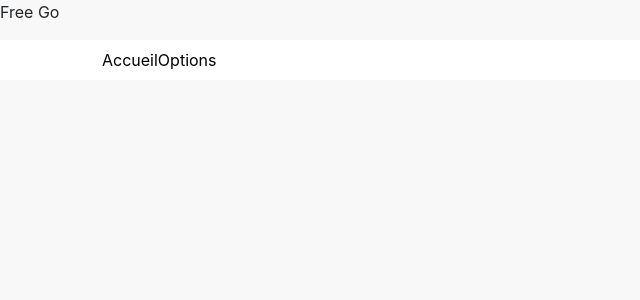
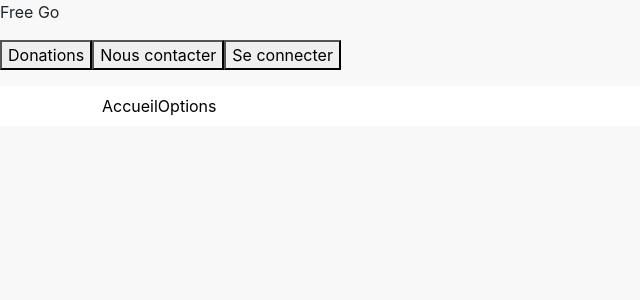
Before and after one commit to HE-Arc/FreeGo2, a Vue app in the folder frontend/vueapp/: page /options in a window 1280 px wide. Shown: the top 300 px of the page, without its empty margins (0-640 px from the left). Built offline with nearby package versions, Linux system fonts and the light colour scheme.

Commit message:
Add login and logout buttons to options vue

```diff
--- /dev/null
+++ b/frontend/vueapp/src/components/OptionsMenu.vue
@@ -0,0 +1,25 @@
+<template>
+  <div class="options-menu">
+    <p>
+      <router-link :to = "{ name:'Donations' }" tag="button" exact>Donations</router-link>
+      <router-link :to = "{ name:'ContactUs' }" tag="button" exact>Nous contacter</router-link>
+      <router-link :to = "{ name:'ManageFridge' }" tag="button" v-if="accessToken!=null" exact>Gérer mon Free Go</router-link>
+      <!-- TODO: ManageFridge should only be available to Manager role -->
+      <router-link :to = "{ name:'login' }" tag="button" v-if="accessToken==null" exact>Se connecter</router-link>
+      <router-link :to = "{ name:'logout' }" tag="button" v-else exact>Se déconnecter</router-link>
+    </p>
+  </div>
+</template>
+
+<script>
+  import { mapState } from 'vuex'
+
+  export default {
+    name: 'OptionsMenu',
+    computed: mapState(['accessToken']),
+  }
+</script>
+
+<style scoped>
+
+</style>
--- a/frontend/vueapp/src/views/Login.vue
+++ b/frontend/vueapp/src/views/Login.vue
@@ -2,7 +2,7 @@
   <div class="container text-dark">
     <div class="row justify-content-md-center">
       <div class="col-md-5 p-3 login justify-content-md-center">
-        <h1 class="h3 mb-3 font-weight-normal text-center">S'enregistrer</h1>
+        <h1 class="h3 mb-3 font-weight-normal text-center">Se connecter</h1>
         <p v-if="incorrectAuth">Nom d'utilisateur ou mot de passe incorrect - veuillez réessayer</p>
         <form v-on:submit.prevent="login">
           <div class="form-group">
--- a/frontend/vueapp/src/views/Options.vue
+++ b/frontend/vueapp/src/views/Options.vue
@@ -1,6 +1,7 @@
 <template>
   <div class="options">
     <Head></Head>
+    <OptionsMenu></OptionsMenu>
     <Navbar></Navbar>
   </div>
 </template>
@@ -8,17 +9,13 @@
 <script>
   import Navbar from '../components/Navbar'
   import Head from '../components/Head'
+  import OptionsMenu from '../components/OptionsMenu'
 
   export default {
     name: 'Options',
-    data() {
-      return {
-        //TODO: Change isUserConnected by actual user state
-        isUserConnected: false,
-      }
-    },
     components: {
       Navbar,
+      OptionsMenu,
       Head,
     },
   }
```
